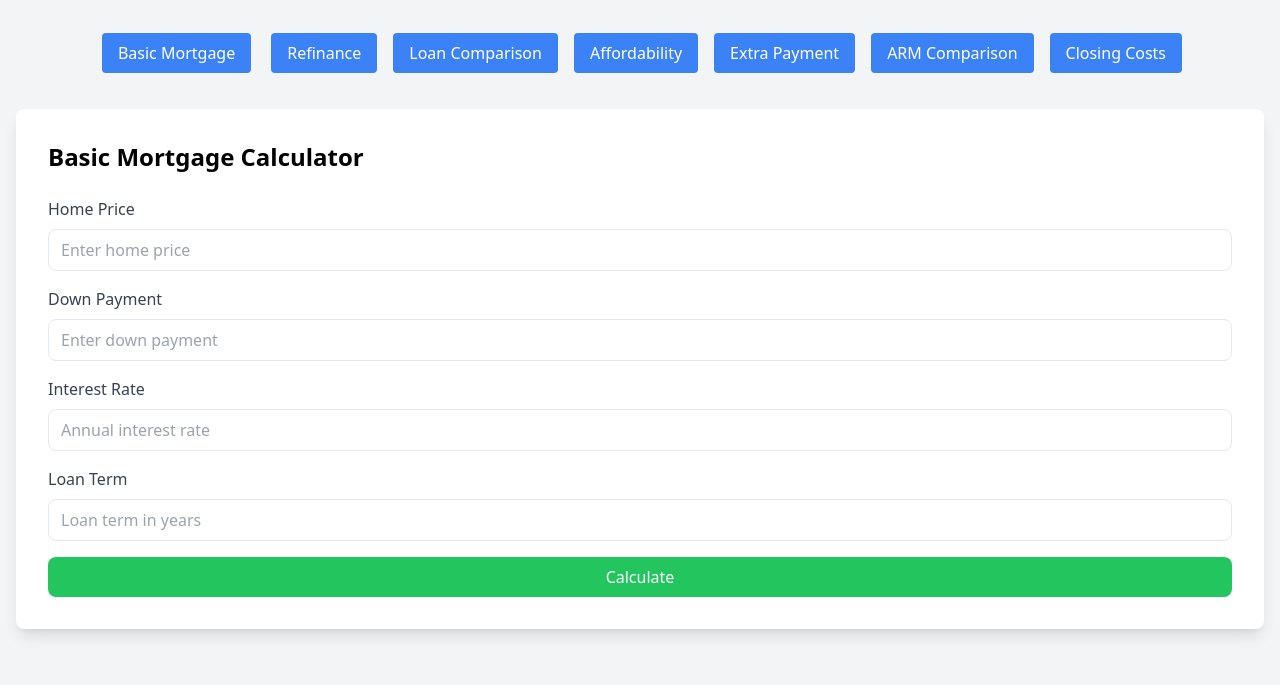
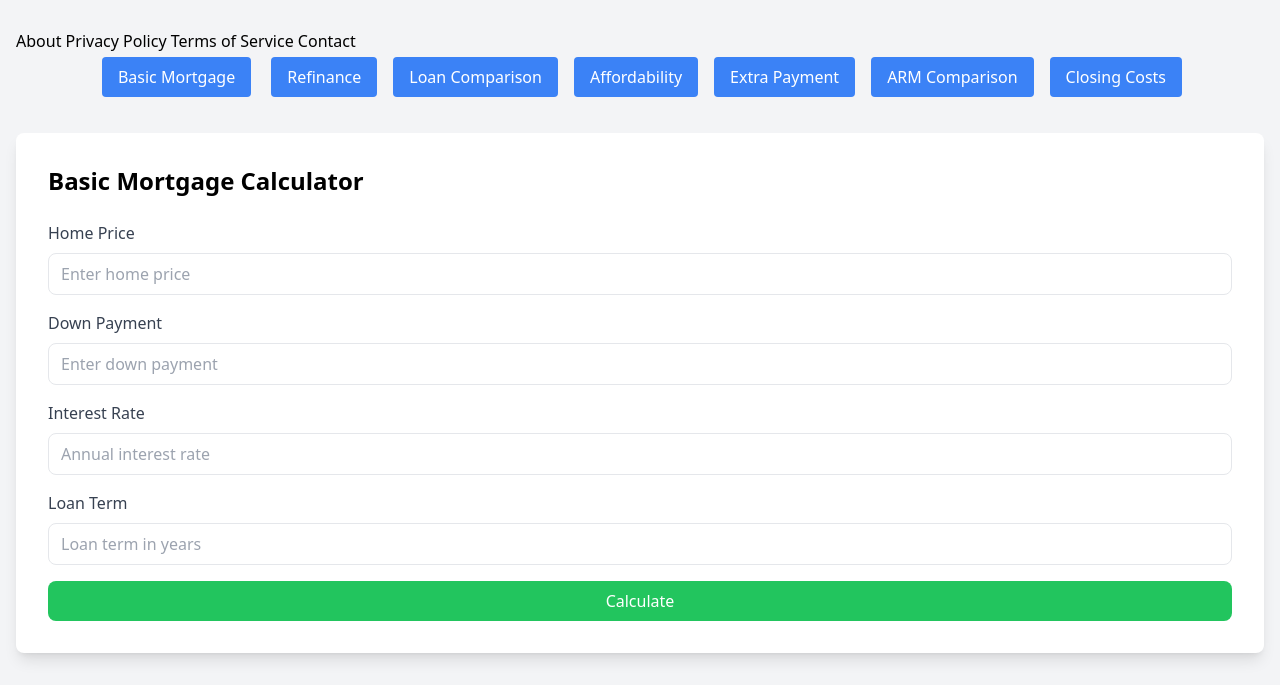
Before and after one commit to hustler512/Complete-Mortgage-Calculator-, a plain HTML site: page index.html in a window 1280 px wide. Shown: the part 115-800 px from the top of the page. Drawn offline with nearby package versions, Linux system fonts and the light colour scheme.

Commit message:
index.html

```diff
--- a/index.html
+++ b/index.html
@@ -24,6 +24,10 @@
         </header>
 
         <nav class="mb-8">
+  <a href="about.html">About</a>
+  <a href="privacy-policy.html">Privacy Policy</a>
+  <a href="terms-of-service.html">Terms of Service</a>
+  <a href="contact.html">Contact</a>
             <div class="flex justify-center space-x-4 flex-wrap">
                 <button onclick="showCalculator('basic')" class="px-4 py-2 bg-blue-500 text-white rounded hover:bg-blue-600 m-1">Basic Mortgage</button>
                 <button onclick="showCalculator('refinance')" class="px-4 py-2 bg-blue-500 text-white rounded hover:bg-blue-600 m-1">Refinance</button>
```
